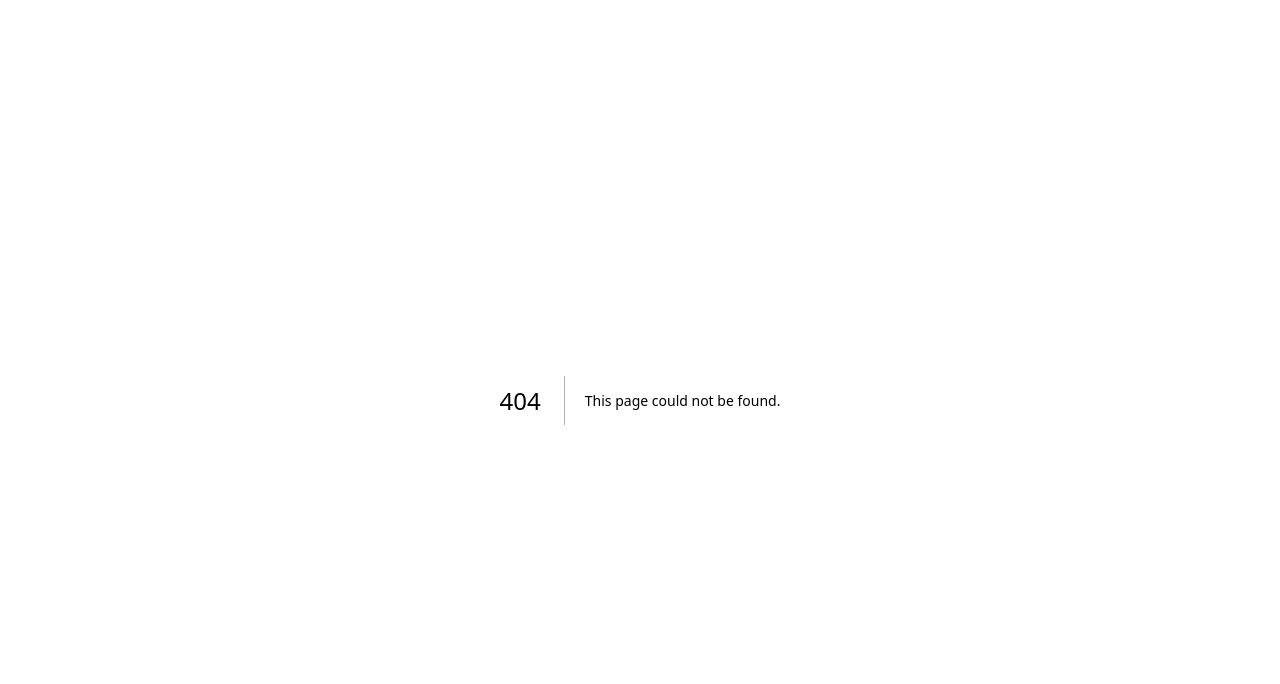
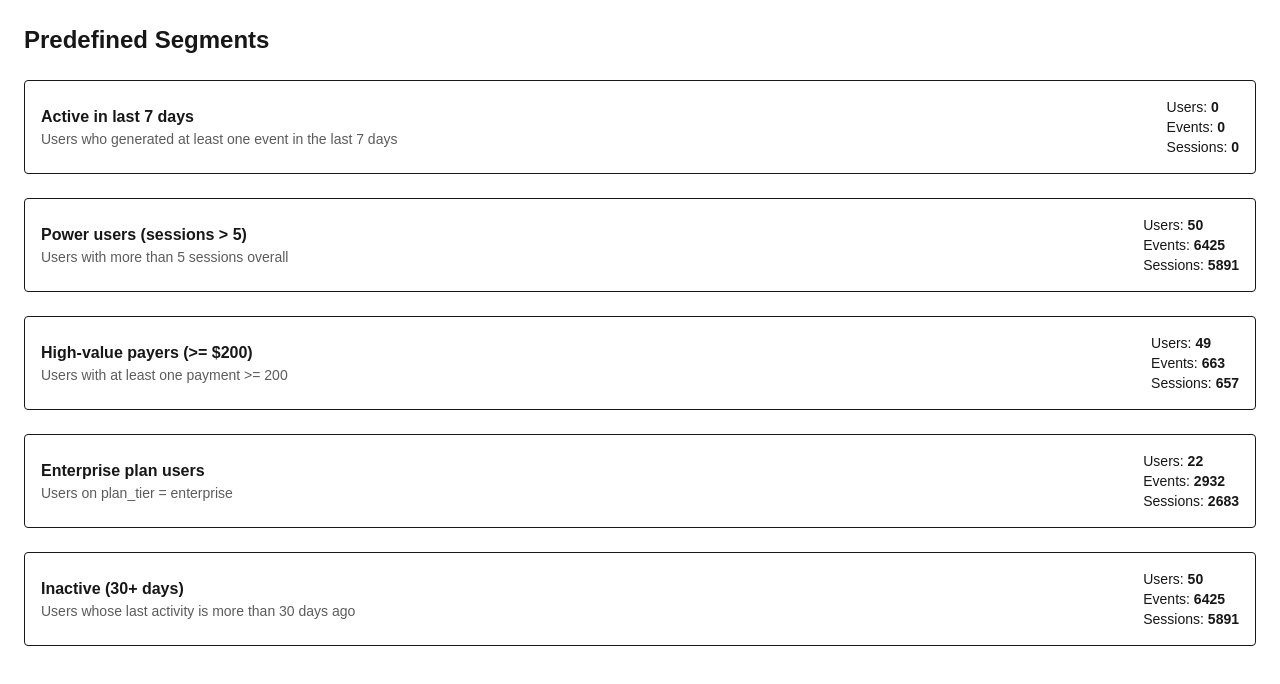
Before and after one commit to elfajriharsuda/devstudio-study-case, a Next.js app: page /segments/presets in a window 1280 px wide. Before the commit this address had no page. Shown: the top 684 px of the page. Built offline with nearby package versions, Linux system fonts and the light colour scheme.

Commit message:
UI Integration

```diff
--- a/app/page.tsx
+++ b/app/page.tsx
@@ -2,12 +2,18 @@ import Link from "next/link";
 
 export default function HomePage() {
 	return (
-		<main className="p-6">
+		<main className="p-6 space-y-2">
 			<h1 className="text-2xl font-semibold">Segmentation Builder</h1>
 			<p className="opacity-80">Prototype for Momentum case study.</p>
-			<div className="mt-4">
+			<div className="mt-4 space-x-4">
 				<Link className="underline" href="/segments">
 					Open Segments
+				</Link>
+				<Link className="underline" href="/segments/core-demo">
+					Core Demo
+				</Link>
+				<Link className="underline" href="/segments/presets">
+					Predefined Segments
 				</Link>
 			</div>
 		</main>
--- /dev/null
+++ b/app/segments/presets/page.tsx
@@ -0,0 +1,46 @@
+"use client";
+
+import { useDataset } from "@/hooks/useDataset";
+import {
+	predefinedSegments,
+	runPredefinedSegment,
+} from "@/lib/segmentation/segments";
+
+export default function PresetsPage() {
+	const { status, rows, error } = useDataset();
+	if (status === "loading") return <div className="p-6">Loading…</div>;
+	if (status === "error")
+		return <div className="p-6 text-red-600">Error: {error}</div>;
+
+	return (
+		<div className="p-6 space-y-6">
+			<h1 className="text-2xl font-semibold">Predefined Segments</h1>
+			<ul className="space-y-6">
+				{predefinedSegments.map((seg) => {
+					const res = runPredefinedSegment(seg, rows);
+					return (
+						<li key={seg.id} className="border rounded p-4">
+							<div className="flex items-center justify-between">
+								<div>
+									<div className="font-semibold">{seg.label}</div>
+									<div className="text-sm opacity-70">{seg.description}</div>
+								</div>
+								<div className="text-sm">
+									<div>
+										Users: <b>{res.summary.users}</b>
+									</div>
+									<div>
+										Events: <b>{res.summary.events}</b>
+									</div>
+									<div>
+										Sessions: <b>{res.summary.sessions}</b>
+									</div>
+								</div>
+							</div>
+						</li>
+					);
+				})}
+			</ul>
+		</div>
+	);
+}
--- a/lib/segmentation/index.ts
+++ b/lib/segmentation/index.ts
@@ -6,3 +6,4 @@ export * from "./engine";
 export * from "./metrics";
 export * from "./sessionize";
 export * from "./presets";
+export * from "./segments";
```
